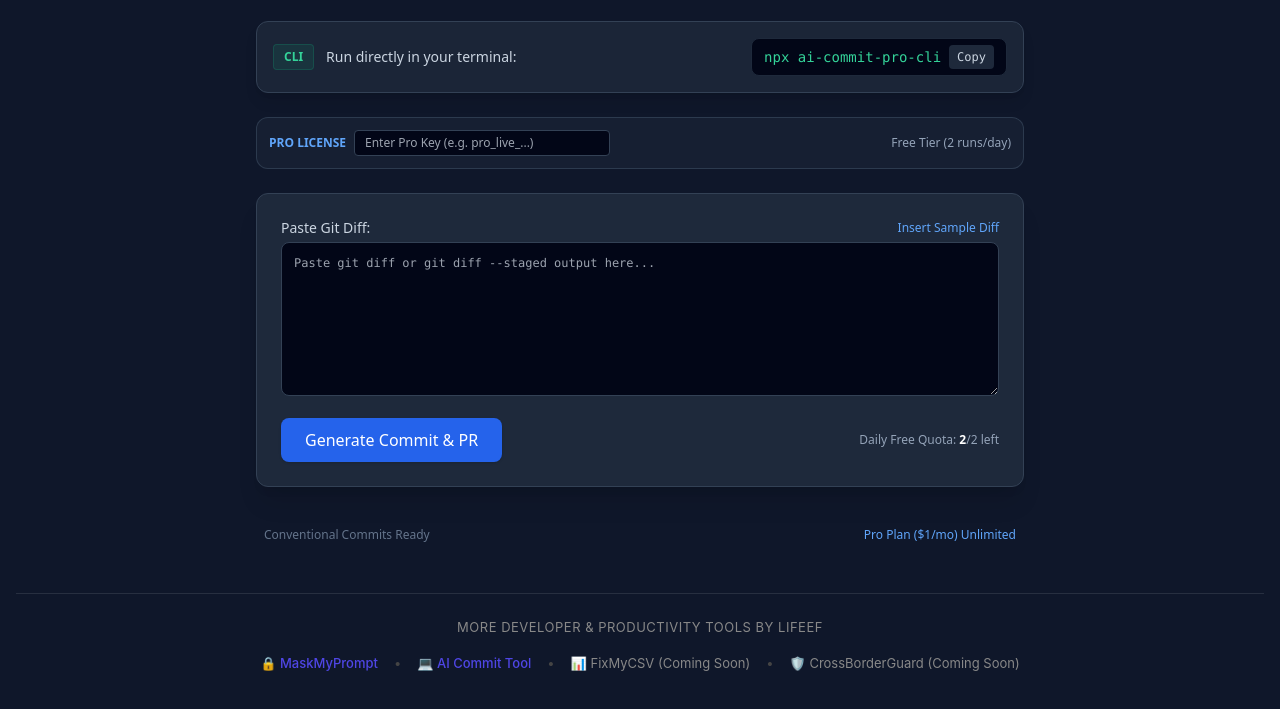
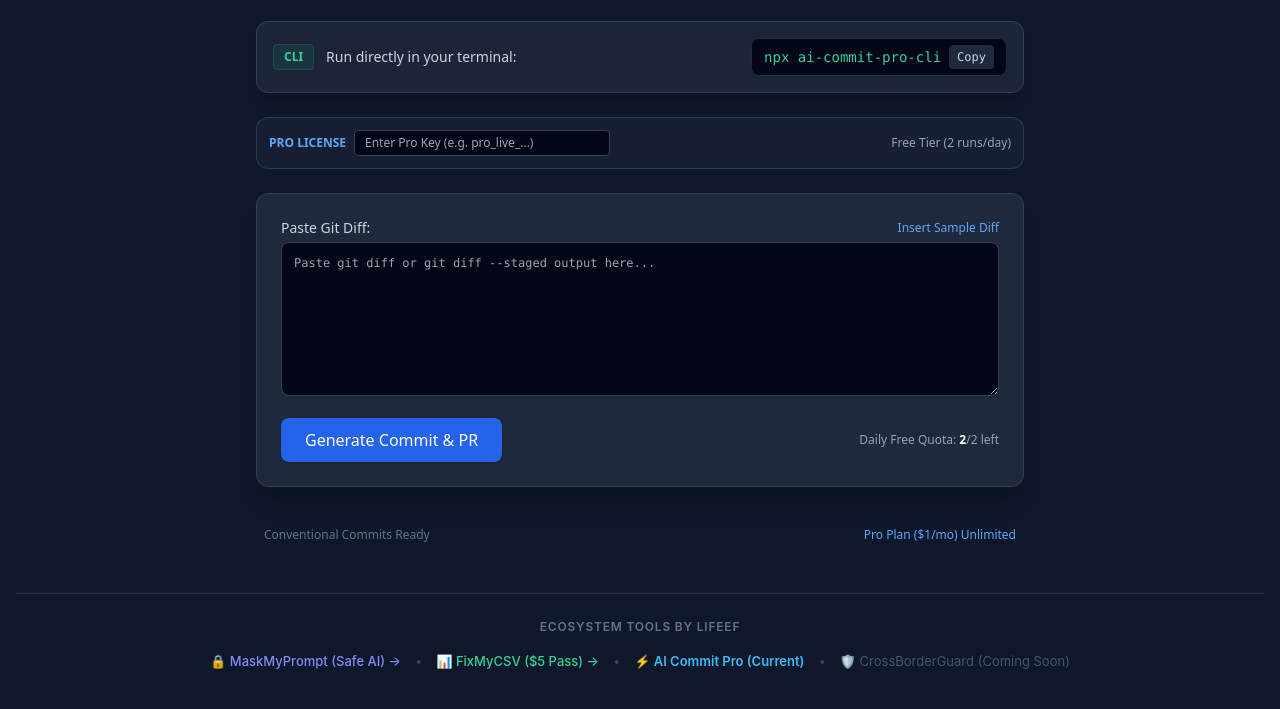
Before and after one commit to ikedalef/ai-commit-tool, a website: page public/index.html in a window 1280 px wide. Shown: the part 115-824 px from the top of the page. Drawn offline with nearby package versions, Linux system fonts and the light colour scheme.

Commit message:
Update index.html

```diff
--- a/public/index.html
+++ b/public/index.html
@@ -170,15 +170,15 @@ index 83a1b2c..94f2d3e 100644
   </script>
 <!-- === LifeEF Tool Ecosystem Banner === -->
 <div style="margin-top: 50px; padding: 24px; border-top: 1px solid rgba(255,255,255,0.1); font-family: -apple-system, BlinkMacSystemFont, 'Segoe UI', Roboto, sans-serif; text-align: center;">
-  <p style="font-size: 13px; color: #888; margin-bottom: 12px; text-transform: uppercase; letter-spacing: 0.5px;">More Developer & Productivity Tools by LifeEF</p>
-  <div style="display: inline-flex; gap: 16px; flex-wrap: wrap; justify-content: center; font-size: 13px;">
-    <a href="https://ikedalef.github.io/mask-my-prompt/" style="color: #4f46e5; text-decoration: none; font-weight: 500;">🔒 MaskMyPrompt</a>
-    <span style="color: #444;">•</span>
-    <a href="https://ai-commit-tool.ikedalef.workers.dev" style="color: #4f46e5; text-decoration: none; font-weight: 500;">💻 AI Commit Tool</a>
-    <span style="color: #444;">•</span>
-    <span style="color: #888;">📊 FixMyCSV (Coming Soon)</span>
-    <span style="color: #444;">•</span>
-    <span style="color: #888;">🛡️ CrossBorderGuard (Coming Soon)</span>
+  <p style="font-size: 12px; color: #64748b; margin-bottom: 12px; text-transform: uppercase; letter-spacing: 0.8px; font-weight: 600;">Ecosystem Tools by LifeEF</p>
+  <div style="display: inline-flex; gap: 14px; flex-wrap: wrap; justify-content: center; align-items: center; font-size: 13px;">
+    <a href="https://ikedalef.github.io/mask-my-prompt/" target="_blank" rel="noopener" style="color: #818cf8; text-decoration: none; font-weight: 500;">🔒 MaskMyPrompt (Safe AI) →</a>
+    <span style="color: #334155;">•</span>
+    <a href="https://ikedalef.github.io/world-pain-solvers/" target="_blank" rel="noopener" style="color: #34d399; text-decoration: none; font-weight: 500;">📊 FixMyCSV ($5 Pass) →</a>
+    <span style="color: #334155;">•</span>
+    <span style="color: #38bdf8; font-weight: 600;">⚡ AI Commit Pro (Current)</span>
+    <span style="color: #334155;">•</span>
+    <span style="color: #475569;">🛡️ CrossBorderGuard (Coming Soon)</span>
   </div>
 </div>
 </body>
```
